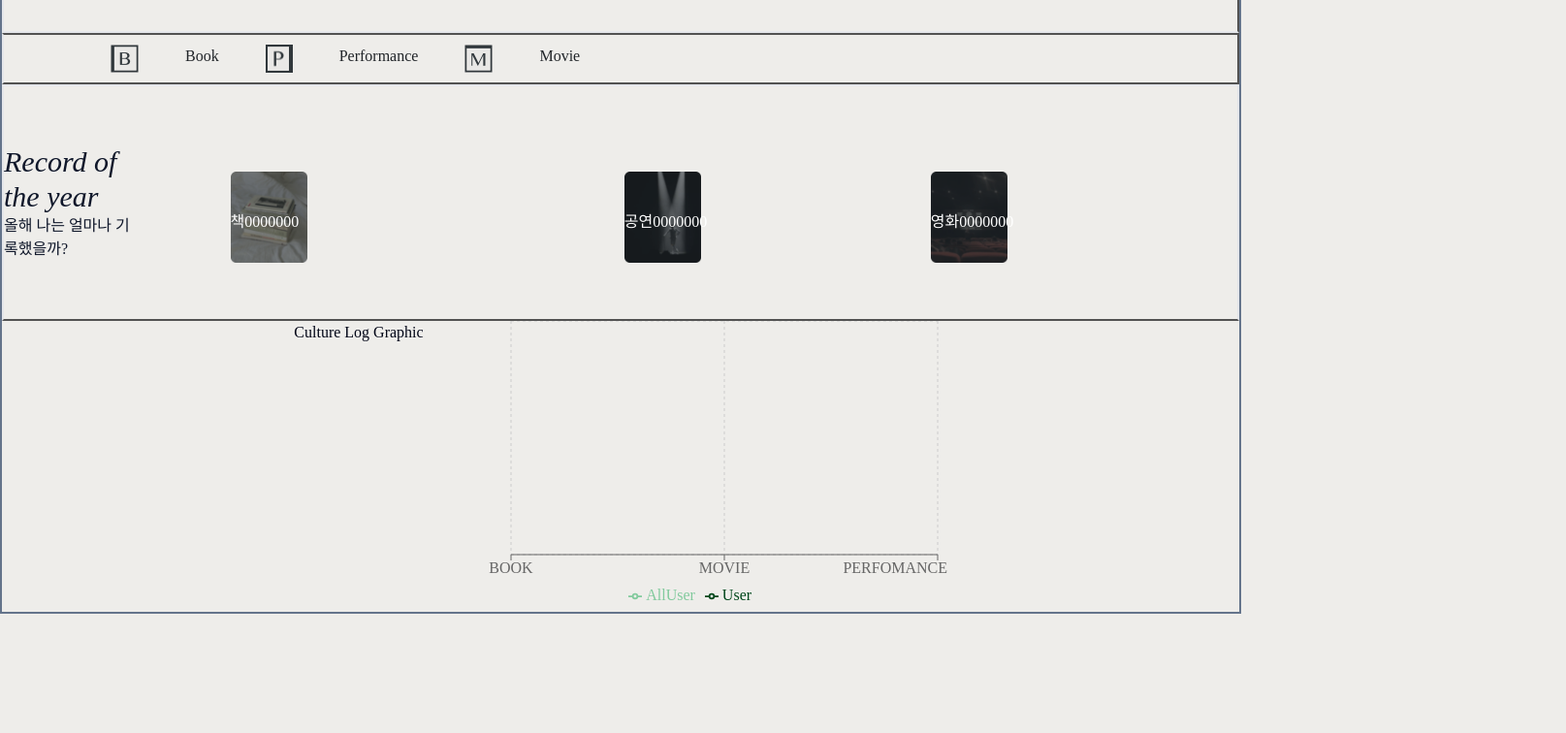
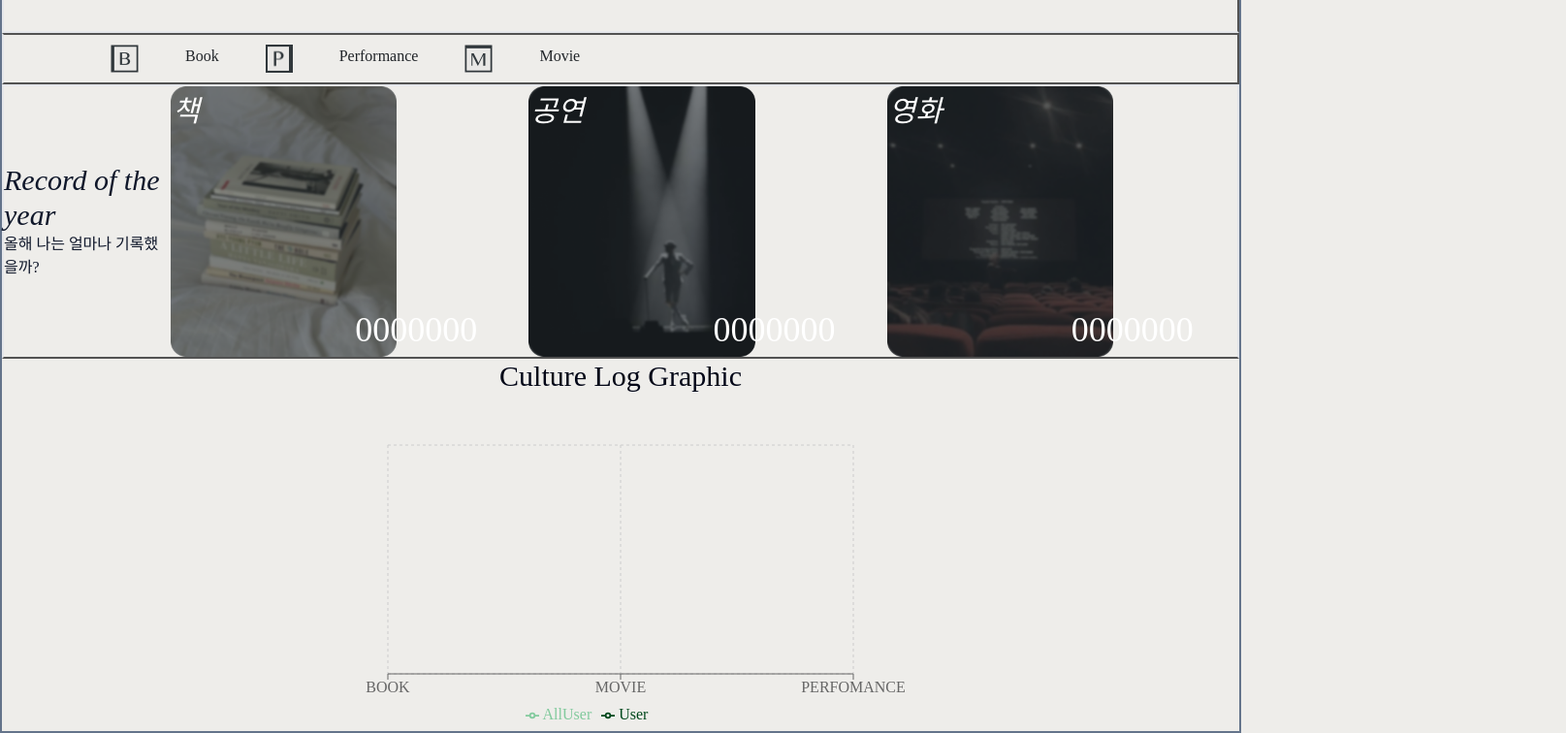
Before and after one commit to chaeyeongLEE/newculturelog, a React (Create React App) app in the folder project/: page /home in a window 1280 px wide. Shown: the part 1139-1895 px from the top of the page at 97% size, 1615 px wide, since content can reach past the window. Before the commit the page ends 1772 px from the top, so only its background shows below. Built offline with nearby package versions, Linux system fonts and the light colour scheme; no server answers; a web font is replaced by a local one.

Commit message:
mainpage css

```diff
--- a/project/src/components/Chart.jsx
+++ b/project/src/components/Chart.jsx
@@ -26,25 +26,19 @@ export default function Chart({ movie, book, perfo, innerWidth }) {
   ];
 
   return (
-    // <div
-    //   style={{
-    //     margin: ' 10px 10px',
-    //     display: 'flex',
-    //     justifyContent: 'center',
-    //   }}
-    // >
-    <div className='w-40'>
       <LineChart
-        width={innerWidth -970}
+      width={innerWidth > 768 ? innerWidth - 970 : innerWidth - 40}
       height={300}
       data={data}
       margin={{
         top: 5,
-          right: 60,
+        right: innerWidth > 1024 ? 60 : 30,
         left: 0,
         bottom: 5,
       }}
-      >
+      style={{
+        overflow: 'hidden',
+      }}>
         <CartesianGrid strokeDasharray="3 3" />
         <XAxis dataKey="name" />
         <YAxis />
@@ -52,6 +46,6 @@ export default function Chart({ movie, book, perfo, innerWidth }) {
         <Legend />
         <Line type="monotone" dataKey="AllUser" stroke="#82ca9d" />
       </LineChart>
-    </div>
+
   );
 }
--- a/project/src/components/ChartPerson.jsx
+++ b/project/src/components/ChartPerson.jsx
@@ -9,27 +9,6 @@ import {
   Legend,
 } from 'recharts';
 import styled from 'styled-components';
-
-const Div1 = styled.div`
-  display: flex;
-`;
-
-// const Div1 = styled.div`
-//   display: flex;
-//   @media screen and (max-width: 900px) {
-//     display: none;
-//   }
-// `;
-
-const Div2 = styled.div`
-  display: none;
-  @media screen and (max-width: 900px) {
-    display: flex;
-    margin-top: 30px;
-    margin-bottom: 80px;
-    margin-left: -10px;
-  }
-`;
 
 export default function ChartPerson({
   movie,
@@ -60,15 +39,19 @@ export default function ChartPerson({
   // console.log(movie);
   return (
     <>
-      <Div1>
+
       <LineChart
-          width={innerWidth - 100}
+ width={innerWidth > 768 ? innerWidth - 970 : innerWidth - 40}
   height={300}
   data={data}
   margin={{
-            right: 10,
-            left: 30,
+    top: 5,
+    right: innerWidth >> 1024 ? 60 : 30,
+    left: 0,
     bottom: 5,
+  }}
+  style={{
+    overflow: 'hidden',
   }}
 >
           <CartesianGrid strokeDasharray="3 3" />
@@ -79,28 +62,7 @@ export default function ChartPerson({
           <Line type="monotone" dataKey="AllUser" stroke="#82ca9d" />
           <Line type="monotone" dataKey="User" stroke="#00471b" />
         </LineChart>
-      </Div1>
 
-      {/* <Div2>
-        <LineChart
-          width={570}
-          height={200}
-          data={data}
-          margin={{
-            right: 80,
-            left: -40,
-            bottom: 5,
-          }}
-        >
-          <CartesianGrid strokeDasharray="3 3" />
-          <XAxis dataKey="name" />
-          <YAxis />
-          <Tooltip />
-          <Legend />
-          <Line type="monotone" dataKey="AllUser" stroke="#82ca9d" />
-          <Line type="monotone" dataKey="User" stroke="#00471b" />
-        </LineChart>
-      </Div2> */}
     </>
   );
 }
--- a/project/src/components/Home.css
+++ b/project/src/components/Home.css
@@ -1,10 +1,10 @@
-div.container-fluid {
+/* div.container-fluid {
   height: 83vh;
 }
 
 div.row {
   margin: 0px;
-}
+} */
 
 #tempImg {
   width: 100%;
@@ -17,7 +17,7 @@ div.row {
   text-align: left;
 }
 
-/* 올해의 기록 */
+/* 올해의 기록
 .recordYearCol {
   padding: 95px 0px 0px 50px;
 }
@@ -51,7 +51,7 @@ hr {
   position: relative;
   top: -10px;
 }
-
+*/
 /* 오른쪽 Title */
 .secondTitle {
   height: 33%;
@@ -110,3 +110,7 @@ hr {
     font-size: 1rem;
   }
 }
+
+.col-span-2 {
+  width: 100%;
+}
--- a/project/src/components/Home.jsx
+++ b/project/src/components/Home.jsx
@@ -23,35 +23,6 @@ import Plogo from '../Plogo.png'
 
 
 
-
-const P = styled.p`
-  display: flex;
-  font-size: 16px;
-  /* margin-top: 80px; */
-  /* margin-bottom: 345px; */
-  margin-top: 60px;
-  color: #3c5087;
-  text-align: center;
-  justify-content: center;
-  padding-left: 50px;
-  @media screen and (max-width: 1070px) {
-    font-size: 14px;
-    margin-top: 25px;
-    padding-left: 20px;
-  }
-  @media screen and (max-width: 880px) {
-    height: 300px;
-    display: flex;
-    margin-bottom: 300px;
-  }
-`;
-const Div8 = styled.div`
-  @media screen and (max-width: 900px) {
-    display: flex;
-    margin-left: -170px;
-    font-size: x-small;
-  }
-`;
 
 // Main Page
 function Home() {
@@ -125,96 +96,8 @@ function Home() {
   }, []);
   // console.log('innerWidth', innerWidth);
 
-  const typingText = '고스란히 기록하는 나의 문화생활';
 
   return (
-    // <Container fluid>
-    //   <Row style={{ margin: '50px', marginBottom: '0px' }}>
-    //   <img src={main2}></img>
-
-    //     <Col xs={12} style={{ padding: '0px', margin: 'auto' }}>
-    //       <Row style={{ maxWidth: '2000px', margin: 'auto' }}>
-    //         <Col xs={12} md={6}>
-    //           <YeongCalendar />
-    //         </Col>
-    //         <Col xs={12} md={6} style={{ maxHeight: '1000px' }}>
-    //           <Row style={{ height: '100%' }}>
-    //             <Col xs={12} className="secondTitle">
-    //               {/* <Div8> */}
-    //               <div style={{ paddingLeft: '50px' }}>
-    //                 <ReactTypingEffect
-    //                   // text={['고스란히 기록하는 나의 문화생활']}
-    //                   text={typingText}
-    //                   style={{
-    //                     backgroundColor: '#e1e0c8	',
-    //                     fontSize: '23px',
-    //                     fontWeight: '500',
-    //                     // marginLeft: '250px',
-    //                   }}
-    //                 />
-    //               </div>
-    //               {/* </Div8> */}
-    //               <P>
-    //                 모든 것이 바쁘게 흘러가는 요즘, 문화생활까지 덧없이 자연스레
-    //                 지나쳐버리게 되는 날이 많아집니다. <br /> CultureLog는 내가
-    //                 보고 듣고 읽은 것들을 기록하는 공간입니다. <br /> 자신이
-    //                 경험한 문화생활과 리뷰, 그리고 생각을 기록하며 삶의 빈 곳을
-    //                 채워보는 건 어떨까요? <br />
-    //                 <br />
-    //                 달력 속 날짜를 클릭하면 책, 영화, 공연을 선택해 이야기를
-    //                 남길 수 있는 작성창으로 이동합니다.
-    //               </P>
-    //             </Col>
-    //             <Col xs={12} style={{ padding: '0px' }}>
-                  // <ChartPerson
-                  //   movie={movie}
-                  //   book={book}
-                  //   perfo={perfo}
-                  //   Allmovie={Allmovie}
-                  //   Allbook={Allbook}
-                  //   Allperfo={Allperfo}
-                  //   innerWidth={innerWidth}
-                  // />
-    //             </Col>
-    //             {/* <br /> */}
-    //             <Col xs={12} className="recordYearCol">
-                  // <div className="recordYear">
-                  //   <div className="recordYearTitle">올해의 기록 </div>
-                  //   <div className="recordYearSubTitle">
-                  //     올해 나는 얼마나 채웠을까?
-                  //   </div>
-                  // </div>
-                  // <div className="recordYear">
-                  //   <span>책</span>
-                  //   <span>
-                  //     {yearData.length > 0 ? yearData[1].length : '0000000'}
-                  //   </span>
-                  // </div>
-                  // <hr />
-                  // <div className="recordYear">
-                  //   <span>공연</span>
-                  //   <span>
-                  //     {yearData.length > 0 ? yearData[0].length : '0000000'}
-                  //   </span>
-                  // </div>
-                  // <hr />
-                  // <div className="recordYear">
-                  //   <span>영화</span>
-                  //   <span>
-                  //     {yearData.length > 0 ? yearData[2].length : '0000000'}
-                  //   </span>
-                  // </div>
-    //               <hr />
-    //             </Col>
-    //           </Row>
-    //         </Col>
-    //       </Row>
-    //     </Col>
-    //   </Row>
-
-    // </Container>
-
-
   <div class="grid grid-cols-2 border-2 border-slate-500">
 
   <div class="col-span-2"><img src={main2}></img></div>
@@ -230,33 +113,43 @@ function Home() {
           <img src={Mlogo} /> Movie
           </div>
   </div>
-  <div class="col-span-2 py-60 border-2 border-b-neutral-600 flex flex-row flex justify-items-center place-items-center">
+  <div class="col-span-2  border-2 border-b-neutral-600 flex flex-row flex justify-items-center place-items-center gap-2">
   <div className="basis-1/4">
     <p className="text-slate-900 italic text-3xl"> Record of the year </p>
     <p className="text-slate-900"> 올해 나는 얼마나 기록했을까? </p>
   </div>
-                    <div className='mx-90'>
-                      <div className='z-0 w-25 h-40'><img src={RecordBook}/></div>
-                      <p className="text-slate-950 text-white z-1"> 책
-                      {yearData.length > 0 ? yearData[1].length : '0000000'}</p>
+
+  <div className='flex gap-10'>
+  <div className='z-0 h-full flex-shrink-0 relative'>
+    <img className='object-cover h-1/3 w-1/3' src={RecordBook} />
+    <p className="text-slate-950 text-white text-4xl absolute bottom-0 right-220 ml-190 mb-2">{yearData.length > 0 ? yearData[1].length : '0000000'}</p>
+    <p className="text-slate-900 text-white italic text-3xl absolute top-0 left-0 ml-2 mt-2">책</p>
+  </div>
 </div>
 
-                    <div>
-                      <div className='z-0 w-25 h-40'><img src={RecordPerformance}/></div>
-                      <p className="text-slate-950 text-white z-1"> 공연
-                      {yearData.length > 0 ? yearData[0].length : '0000000'}</p>
+<div className='flex gap-10'>
+  <div className='z-0 h-full flex-shrink-0 relative'>
+    <img className='object-cover h-1/3 w-1/3' src={RecordPerformance}/>
+    <p className="text-slate-950 text-white text-4xl absolute bottom-0 right-220 ml-190 mb-2">{yearData.length > 0 ? yearData[0].length : '0000000'}</p>
+    <p className="text-slate-900 text-white italic text-3xl absolute top-0 left-0 ml-2 mt-2">공연</p>
   </div>
-                    <div>
-                      <div className='z-0 w-25 h-40'><img src={RecordMovie}/></div>
-                      <p className="text-slate-950 z-1 text-white"> 영화
-                      {yearData.length > 0 ? yearData[2].length : '0000000'} </p>
+</div>
+
+<div className='flex gap-10'>
+  <div className='z-0 h-full flex-shrink-0 relative'>
+      <img className='object-cover h-1/3 w-1/3' src={RecordMovie} />
+      <p className="text-slate-950 text-white text-4xl absolute bottom-0 right-220 ml-190 mb-2">{yearData.length > 0 ? yearData[2].length : '0000000'}</p>
+      <p className="text-slate-900 text-white italic text-3xl absolute top-0 left-0 ml-2 mt-2">영화</p>
+    </div>
   </div>
 
 </div>
 
-<div class="col-span-2 flex justify-center w-auto">
-    <p className="text-slate-950"> Culture Log Graphic </p>
-    <div>
+
+<div class="col-span-2 flex justify-center w-full">
+<div className="text-slate-950 text-3xl mb-5 text-center"> Culture Log Graphic </div>
+</div>
+<div class="col-span-2 flex justify-center w-full">
     <ChartPerson
         movie={movie}
         book={book}
@@ -264,8 +157,7 @@ function Home() {
         Allmovie={Allmovie}
         Allbook={Allbook}
         Allperfo={Allperfo}
-                    innerWidth={innerWidth} /></div>
-
+        innerWidth={innerWidth} />
 </div>
 </div>
   );
--- a/project/src/components/YeongCalendar.css
+++ b/project/src/components/YeongCalendar.css
@@ -1,3 +1,8 @@
+.calendar-container {
+  overflow: hidden;
+}
+
+
 
 .react-calendar {
  width: 700px;
@@ -196,6 +201,24 @@
 
 
   @media (max-width: 600px) {
+    .react-calendar {
+      height: 400px;
+      line-height: 1.5em;
+      font-size: 14px;
+    }
+    .react-calendar__tile {
+      font-size: 0.9rem;
+      padding-left: 0px;
+      padding-right: 0px;
+    }
+    .react-calendar--doubleView .react-calendar__viewContainer {
+      flex-direction: column;
+      margin: 0;
+    }
+    .react-calendar--doubleView .react-calendar__viewContainer > * {
+      width: 100%;
+      margin: 0;
+    }
     .dot {
       margin-right: 0px !important;
     }
@@ -205,9 +228,22 @@
   }
 
   @media (max-width: 400px) {
+    .react-calendar {
+      height: 400px;
+      line-height: 1.5em;
+      font-size: 14px;
+    }
     .react-calendar__tile {
       font-size: 0.9rem;
       padding-left: 0px;
       padding-right: 0px;
     }
+    .react-calendar--doubleView .react-calendar__viewContainer {
+      flex-direction: column;
+      margin: 0;
+    }
+    .react-calendar--doubleView .react-calendar__viewContainer > * {
+      width: 100%;
+      margin: 0;
+    }
   }
```
Lines whose indentation alone changed are shown as unchanged.
